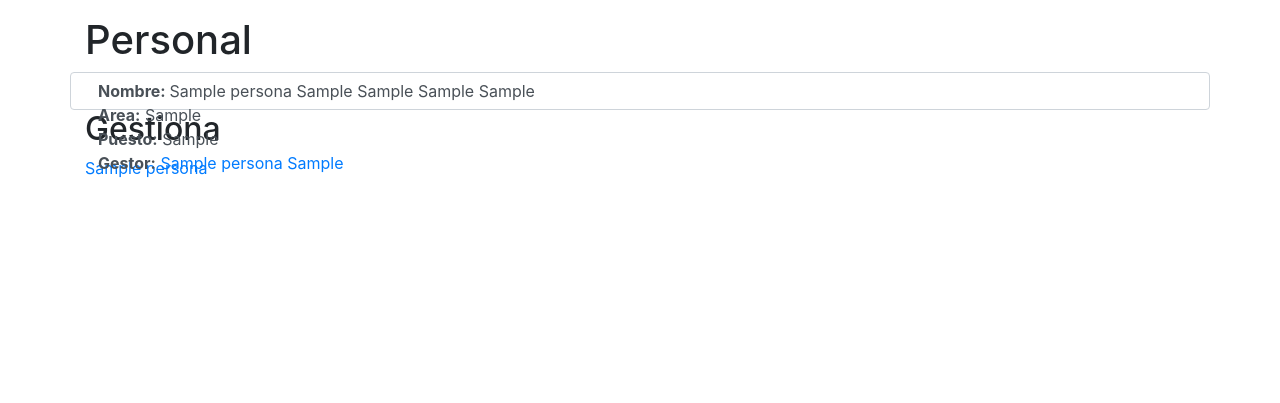
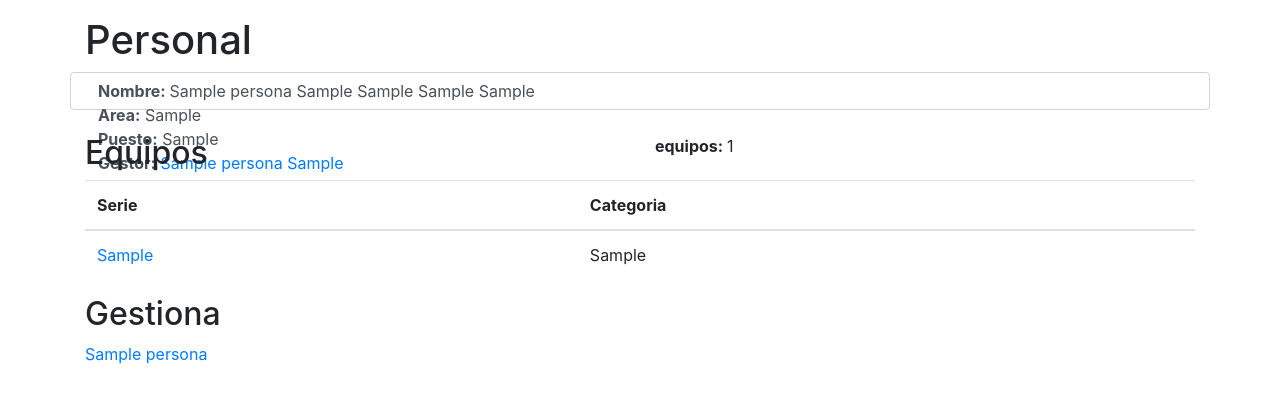
Before and after one commit to seb-novoa/Inventario, a Django app: page /persona/1/ in a window 1280 px wide. Shown: the part 56-459 px from the top of the page. Run offline with Django 3.2, Linux system fonts and the light colour scheme; tables that the repository leaves empty hold one stand-in row (values such as "Sample post"); some libraries are stand-ins or nearby versions.

Commit message:
relaciona el personal y los equipos y los muestra en los detalles

```diff
--- a/src/Equipo/templates/Equipo/detail_equipo.html
+++ b/src/Equipo/templates/Equipo/detail_equipo.html
@@ -17,6 +17,9 @@
 
 
 <div class="form-control">
+  {% if equipo.personalequipo_set.all %}
+  <p><strong>Persona:</strong>{% for persona in equipo.personalequipo_set.all %} <a href="{% url "PersonaViewDetail" persona.persona.id%}">{{persona.persona}} </a>{% endfor %}</p>
+  {% endif %}
   <p><strong>Número de serie:</strong> {{equipo}}</p>
   <p><strong>Número de serie de Entel:</strong> {% if equipo.serieEntel%}{{equipo.serieEntel}}{% else %} - {% endif%}</p>
   <p><strong>Número de serie de Enap:</strong>  {% if equipo.serieEnap%}{{equipo.serieEnap}}{% else %} - {% endif%}</p>
--- a/src/Inventario/urls.py
+++ b/src/Inventario/urls.py
@@ -6,4 +6,5 @@ urlpatterns = [
     url(r'^admin/', admin.site.urls),
     url(r'^persona/', include('Personal.urls')),
     url(r'^equipo/', include('Equipo.urls')),
+    url(r'^asignar/', include('PersonalEquipo.urls')),
 ]
--- a/src/Personal/templates/Personal/persona-detail.html
+++ b/src/Personal/templates/Personal/persona-detail.html
@@ -1,24 +1,6 @@
 {% extends 'Personal/base.html' %}
 {% block content %}
 
-<!-- <form class="" action="." method="POST">{% csrf_token %}
-
-  <div class="row">
-    <div class="col-8">
-      {{form.Nombre}}
-    </div>
-    <div class="col-4">
-      {{form.Area}}
-    </div>
-  </div>
-
-  <br>
-  <div class="text-right">
-    <a href="{% url "PersonaViewGuardar" %}" class="btn btn-primary">Crear</a>
-    <button class="btn btn-primary" type="submit" name="button">Buscar</button>
-  </div>
-
-</form> -->
 
 <h1>{{title}}</h1>
 
@@ -51,6 +33,38 @@
   </div>
 </div>
 
+<br>
+
+{% if equipos %}
+<div class="">
+  <div class="row">
+    <div class="col">
+      <h2>Equipos</h2>
+    </div>
+    <div class="col">
+      <p>  <strong>equipos: </strong> {{equipos.count}}</p>
+    </div>
+  </div>
+
+  <table class="table">
+    <thead>
+      <tr>
+        <th>Serie</th>
+        <th>Categoria</th>
+      </tr>
+    </thead>
+    <tbody>
+    {% for equipo in equipos %}
+    <tr>
+      <td><a href="{% url "DetailEquipo" equipo.equipo.id%}">{{equipo.equipo}}</a></td>
+      <td>{{equipo.equipo.clase}}</td>
+    </tr>
+    {% endfor %}
+    </tbody>
+  </table>
+</div>
+{% endif %}
+
 {% if persona.Gestor %}
   <h2>Gestiona</h2>
   {% for personal in persona.personas_set.all %}
--- a/src/Personal/views.py
+++ b/src/Personal/views.py
@@ -16,6 +16,8 @@ from Personal.forms import(
     AreaInputForm, AreaInputFormBuscar, AreaEditarForm,
     PersonaInputForm, PersonaEditarForm, PersonaBuscarForm,
 )
+
+from PersonalEquipo.models import PersonalEquipo
 
 class PuestoView(View):
     def all_puestos(self):
@@ -324,6 +326,7 @@ class PersonaViewDetail(PersonaView):
         persona = get_object_or_404(Personas, id = persona_id)
         context = self.context_contructor('Personal', PersonaBuscarForm())
         context['persona'] = persona
+        context['equipos']  =  PersonalEquipo.objects.filter(persona = persona)
         # if persona.GestorIdentificador:
         #     context['gestor'] = persona.get_gestor_url()
 
--- a/src/PersonalEquipo/forms.py
+++ b/src/PersonalEquipo/forms.py
@@ -2,7 +2,7 @@ from django import forms
 
 from PersonalEquipo.models import PersonalEquipo
 
-class RelacionForm(form.ModelForm):
+class RelacionForm(forms.ModelForm):
     class Meta:
         model   =   PersonalEquipo
-        fields  =   ('persona', 'equipos', 'fecha_termino', )
+        fields  =   ( 'equipo', 'fecha_termino', )
--- a/src/PersonalEquipo/models.py
+++ b/src/PersonalEquipo/models.py
@@ -1,11 +1,25 @@
 from django.db import models
+from django.utils import timezone
 
 from Equipo.models import Equipo
 from Personal.models import Personas
 
 class PersonalEquipo(models.Model):
-    persona    =   models.ForeignKey(Personas, on_delete = models.SET_NULL, null = True)
-    equipos     =   models.ManyToManyField(Equipo)
+    persona     =   models.ForeignKey(Personas, on_delete = models.SET_NULL, null = True)
+    equipo      =   models.ForeignKey(Equipo, on_delete = models.SET_NULL, null = True)
     estado      =   models.BooleanField(default = True)
     fecha_inicio    =   models.DateTimeField(auto_now = True)
     fecha_termino   =   models.DateTimeField(auto_now = False)
+
+    def __str__(self):
+        return '{0} - {1}'.format(self.persona, self.equipo)
+
+    def atrasado(self):
+        return self.fecha_termino < timezone.now()
+
+    def save(self):
+        self.equipo.estado  =   False
+        self.equipo.save()
+        self.estado         =   False
+
+        super(PersonalEquipo, self).save()
--- /dev/null
+++ b/src/PersonalEquipo/urls.py
@@ -0,0 +1,7 @@
+from django.conf.urls import url
+
+from PersonalEquipo.views import Asignar
+
+urlpatterns =   [
+    url(r'^(?P<pk>[0-9]+)/$', Asignar.as_view(), name = 'Asignar'),
+]
```
Also changed, not shown: src/PersonalEquipo/views.py (+30 -2 lines), src/PersonalEquipo/migrations/0003_auto_20180704_1103.py (added), src/PersonalEquipo/migrations/0004_auto_20180704_1302.py (added), src/PersonalEquipo/migrations/0005_auto_20180704_1354.py (added).
